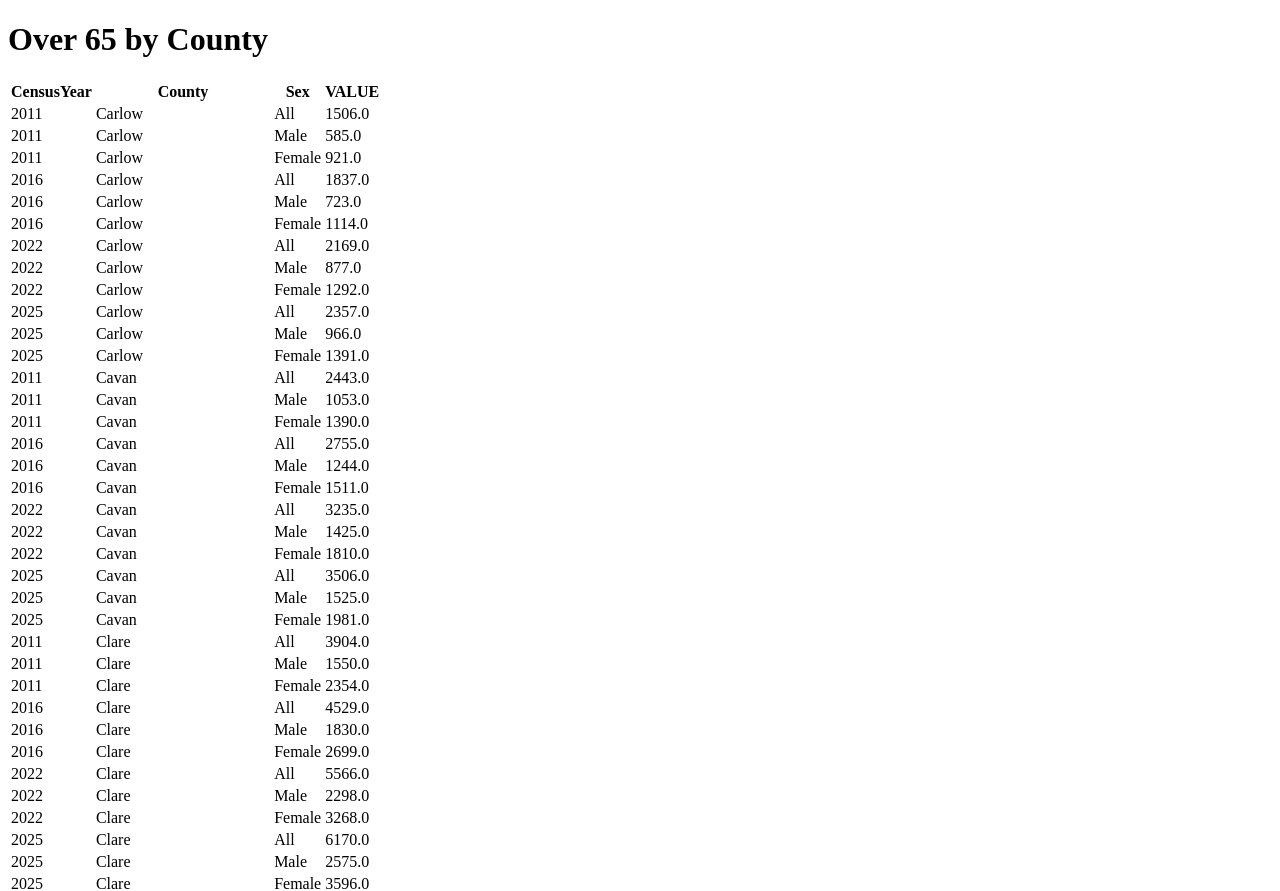
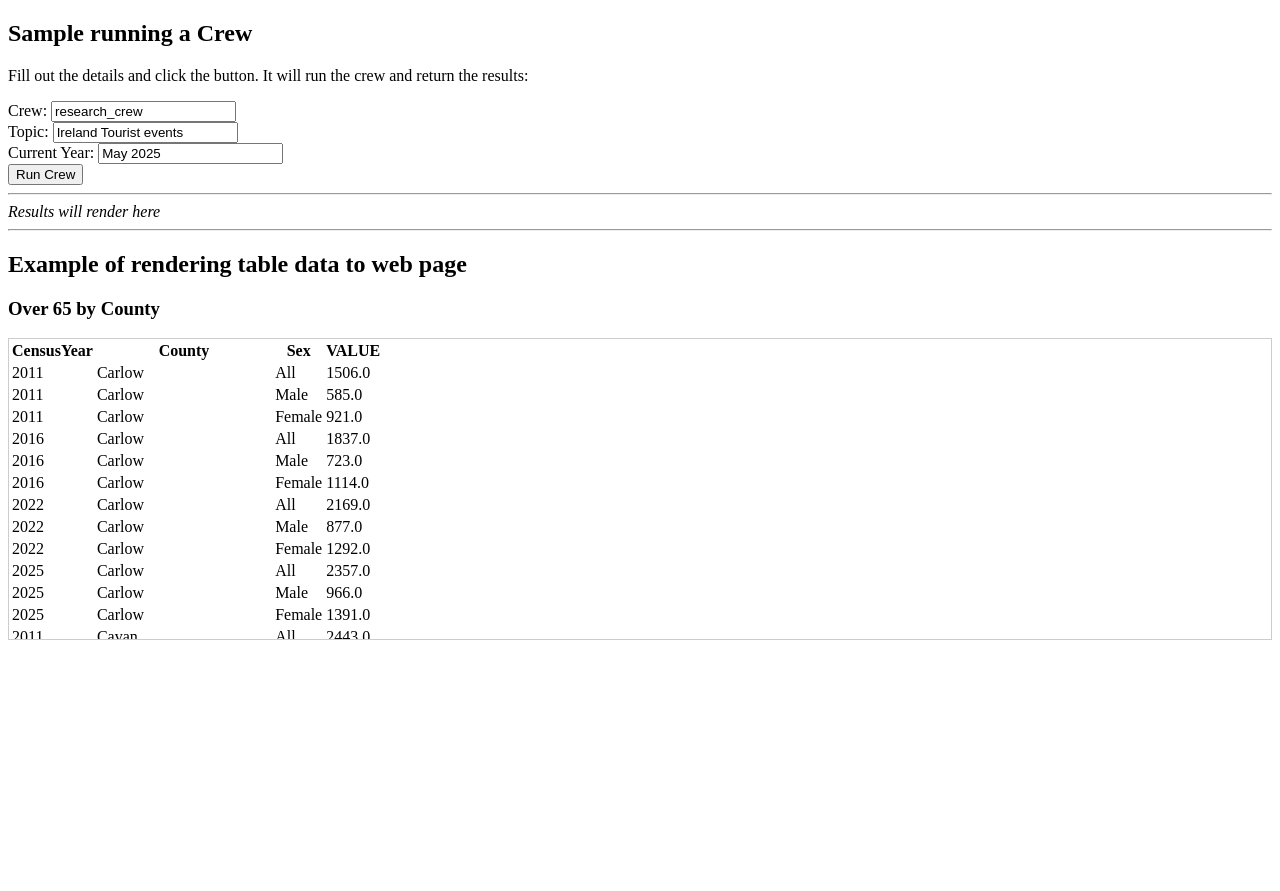
Before and after one commit to sodoherty-ai/atlantic-2025-djlkmrso, a FastAPI app: page / in a window 1280 px wide. Shown: the top 891 px of the page. After the commit the page ends 640 px from the top, so only its background shows below. Run offline with FastAPI, Linux system fonts and the light colour scheme.

Commit message:
Added example of calling crew from web page.

```diff
--- a/requirements.txt
+++ b/requirements.txt
@@ -19,3 +19,4 @@ dotenv
 langfuse
 litellm
 openlit
+fastapi
--- a/webapp/main.py
+++ b/webapp/main.py
@@ -1,7 +1,12 @@
-from fastapi import FastAPI, Request
+from fastapi import FastAPI, Request, WebSocket
 from fastapi.responses import HTMLResponse, JSONResponse
 from fastapi.templating import Jinja2Templates
 import pandas as pd
+import asyncio
+from yaml import safe_load
+from tools import available_tools
+from crewai import Crew
+import json
 
 app = FastAPI()
 
@@ -17,3 +22,63 @@ async def read_root(request: Request):
 @app.get("/work", response_class=JSONResponse)
 async def do_work():
     return {"message": "I worked"}
+
+@app.websocket("/ws")
+async def websocket_endpoint(websocket: WebSocket):
+    await websocket.accept()
+    data = await websocket.receive_text()
+    try:
+        payload = json.loads(data)
+        crew_name = payload["crew"]
+        topic = payload["topic"]
+        year = payload["year"]
+    except Exception as e:
+        await websocket.send_text(f"Error parsing input: {e}")
+        await websocket.close()
+        return
+
+    await websocket.send_text(f'Running "{crew_name}" for topic "{topic}" ({year})...')
+    await asyncio.sleep(0.1)
+
+    inputs = { 'topic': topic, 'current_year': year}
+    result = run_crew(crew_name, inputs)
+
+    await websocket.send_text(result)
+    await asyncio.sleep(0.1)
+    await websocket.close()
+
+
+def run_crew(crew_name: str, inputs: dict | None = None) -> str:
+    with open(f'crews/{crew_name}.yaml') as file:
+        settings = safe_load(file)
+
+    agents_data = settings.get('agents', None)
+    tasks_data = settings.get('tasks', None)
+    crew_settings = settings.get('crew', None)
+
+    if inputs is None:
+        inputs_settings = settings.get('inputs', None)
+    else:
+        inputs_settings = inputs
+
+    verbose_settings = settings.get('verbose', False)
+
+    if agents_data is None or tasks_data is None or crew_settings is None:
+        return '<b>Error: Invalid crew settings</b>'
+
+    for agent in agents_data:
+        if 'tools' in agent:
+            agent['tools'] = [available_tools[tool_name] for tool_name in agent['tools']]
+
+    crew = Crew(
+        config={
+            'crew': crew_settings,
+            'agents': agents_data,
+            'tasks': tasks_data
+        },
+        verbose=verbose_settings
+    )
+
+    result = crew.kickoff(inputs=inputs_settings)
+
+    return str(result)
--- a/webapp/templates/index.html
+++ b/webapp/templates/index.html
@@ -3,8 +3,41 @@
 <head>
     <title>Data Table</title>
 </head>
+<script>
+    function run_crew() {
+        const crew = document.getElementById("crew_input").value;
+        const topic = document.getElementById("topic_input").value;
+        const year = document.getElementById("year_input").value;
+
+        const socket = new WebSocket("ws://localhost:8000/ws");
+
+        socket.onopen = () => {
+            const payload = JSON.stringify({crew, topic, year});
+            socket.send(payload);
+        };
+
+        socket.onmessage = (event) => {
+            document.getElementById("run_status").innerHTML = event.data
+        };
+    }
+</script>
 <body>
-    <h1>Over 65 by County</h1>
+<div><h2>Sample running a Crew</h2>
+    <div>Fill out the details and click the button. It will run the crew and return the results:</div><p></p>
+    <div><label>Crew: <input type="text" id="crew_input" value="research_crew"></label><br>
+        <label>Topic: <input type="text" id="topic_input" value="Ireland Tourist events"></label><br>
+        <label>Current Year: <input type="text" id="year_input" value="May 2025"></label><br>
+        <button onclick="run_crew()">Run Crew</button>
+    </div>
+    <hr>
+    <div id="run_status"><i>Results will render here</i></div>
+</div>
+
+
+<hr>
+<h2>Example of rendering table data to web page</h2>
+<h3>Over 65 by County</h3>
+<div style="max-height: 300px; overflow-y: auto; border: 1px solid #ccc;">
     <table>
         <tr>
             {% for key in data[0].keys() %}
@@ -19,5 +52,6 @@
             </tr>
         {% endfor %}
     </table>
+</div>
 </body>
 </html>
```
Also changed, not shown: webapp/crews/research_crew.yaml (added, +78 -0 lines). Lines whose indentation alone changed are shown as unchanged.
